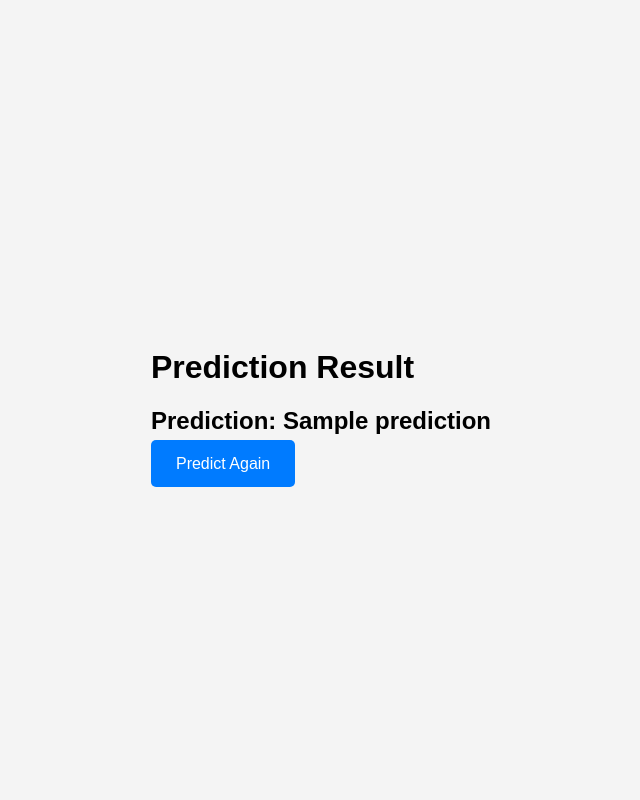
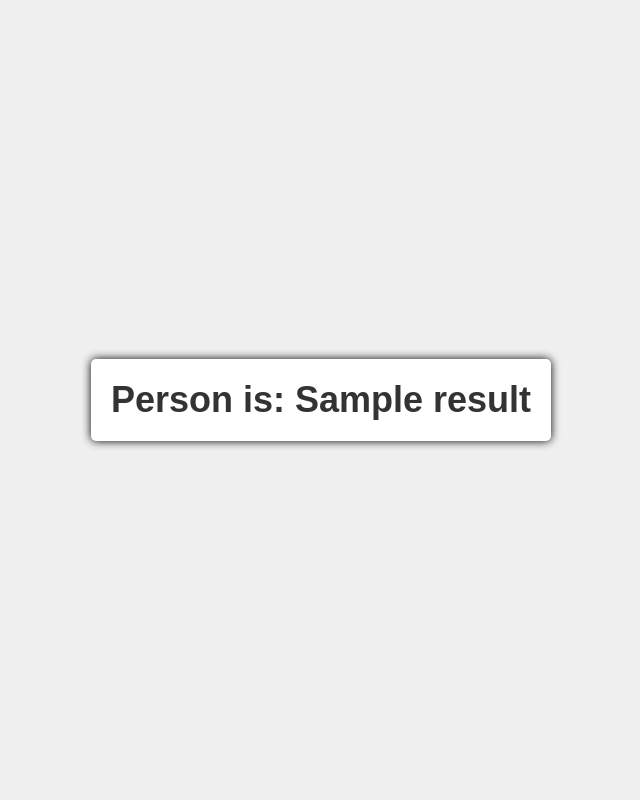
Before and after one commit to NK278/ML_Project3, a Flask app: template templates/result.html in a window 1280 px wide. Shown: the whole page, without its empty margins (319-959 px from the left). Run offline with Flask 3, Linux system fonts and the light colour scheme; the template is opened without the code that fills it: most values are stand-ins (such as "Sample title", 1, 10 or a date in 2020).

Commit message:
Update result.html

```diff
--- a/templates/result.html
+++ b/templates/result.html
@@ -1,49 +1,38 @@
 <!DOCTYPE html>
-<html lang="en">
+<html>
 <head>
   <meta charset="UTF-8">
-    <meta name="viewport" content="width=device-width, initial-scale=1.0">
-    <title>Breast Cancer Prediction Result</title>
+  <title>Person Result</title>
   <style>
     body {
       font-family: Arial, sans-serif;
+      background-color: #f0f0f0;
+      margin: 0;
+      padding: 0;
       display: flex;
       justify-content: center;
       align-items: center;
       height: 100vh;
-            margin: 0;
-            background-color: #f4f4f4;
     }
-        .container {
-            max-width: 600px;
-            padding: 20px;
-            background-color: white;
-            box-shadow: 0 0 10px rgba(0,0,0,0.1);
-            border-radius: 10px;
+
+    .result-container {
       text-align: center;
     }
-        .btn {
-            background-color: #007BFF;
-            color: white;
-            padding: 15px 25px;
-            border: none;
+
+    h1 {
+      font-size: 36px;
+      color: #333;
+      padding: 20px;
+      background-color: #ffffff;
       border-radius: 5px;
-            text-decoration: none;
-            font-size: 16px;
-            cursor: pointer;
-            text-align: center;
-            margin-top: 20px;
-        }
-        .btn:hover {
-            background-color: #0056b3;
+      box-shadow: 0px 0px 10px 0px #000000;
     }
   </style>
 </head>
+
 <body>
   <div class="result-container">
-        <h1>Prediction Result</h1>
-        <h2>Prediction: {{ prediction }}</h2>
-        <a href="{{ url_for('form') }}" class="btn">Predict Again</a>
+    <h1>Person is: {{result}}</h1>
   </div>
 </body>
 </html>
```
Lines whose indentation alone changed are shown as unchanged.
